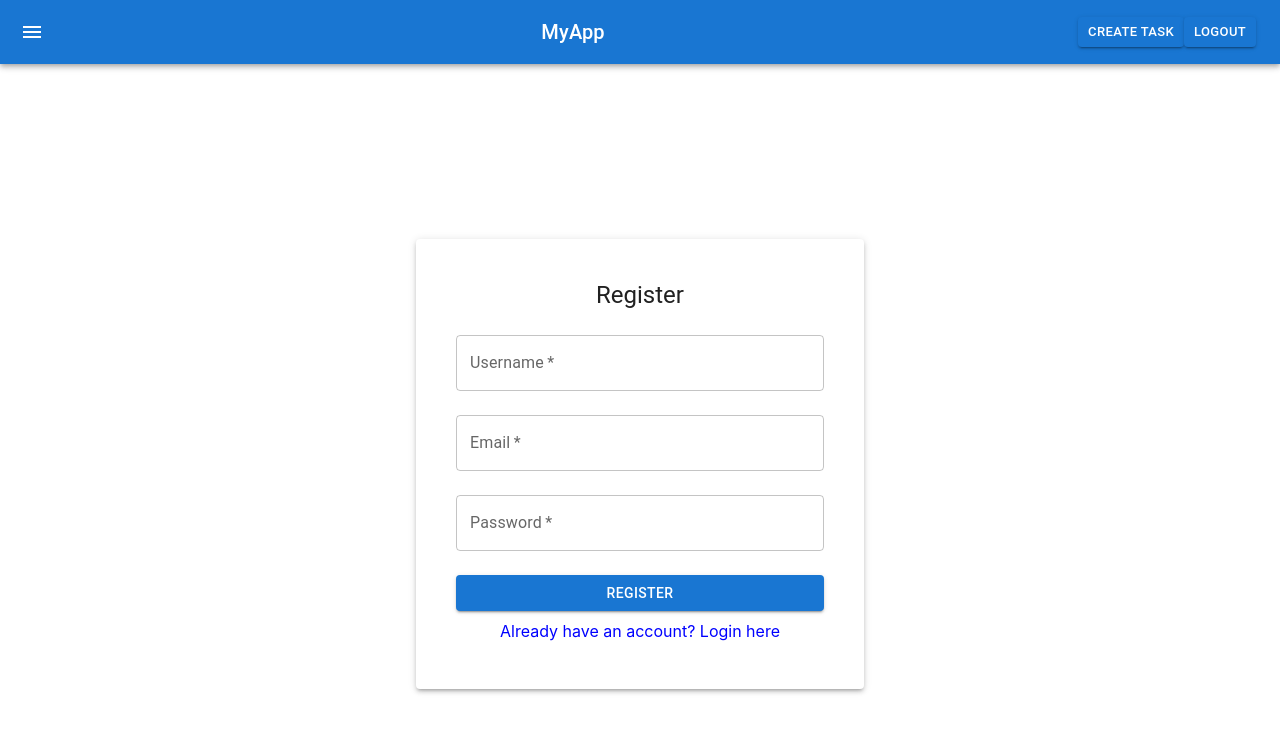
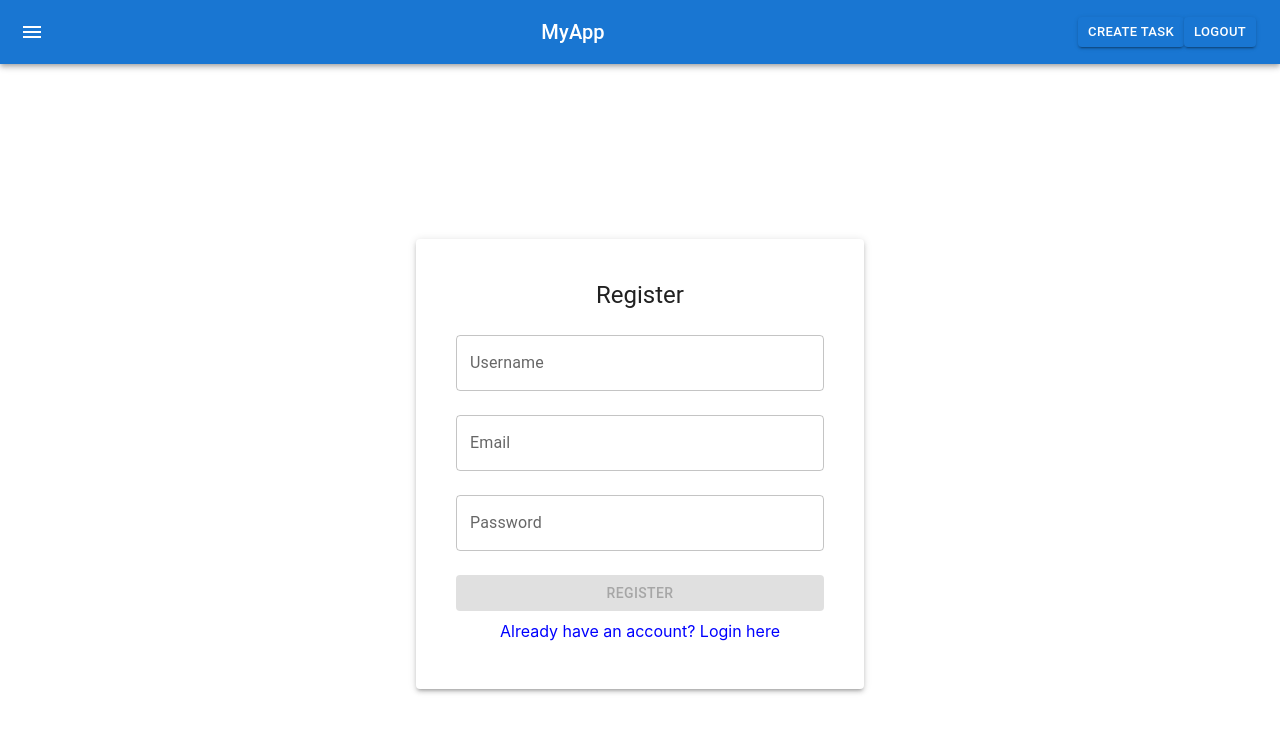
Before and after one commit to rav39439/TodoAssignment, a React (Create React App) app: page /Register in a window 1280 px wide. Shown: the top 732 px of the page. Built offline with nearby package versions, Linux system fonts and the light colour scheme.

Commit message:
updated the form

```diff
--- a/package.json
+++ b/package.json
@@ -18,6 +18,7 @@
     "react": "^18.3.1",
     "react-datepicker": "^8.1.0",
     "react-dom": "^18.3.1",
+    "react-hook-form": "^7.54.2",
     "react-redux": "^9.2.0",
     "react-router-dom": "^7.2.0",
     "react-sample": "file:",
--- a/src/Pages/Login/Login.jsx
+++ b/src/Pages/Login/Login.jsx
@@ -1,40 +1,53 @@
-import React, { useState,useRef } from "react";
+import {React,useState}  from "react";
 import { TextField, Button, Card, CardContent, Typography, Box } from "@mui/material";
 import { Link } from "react-router-dom";
 import { login } from "../../redux/Actioins";
 import { useDispatch } from "react-redux";
 import { useNavigate } from "react-router-dom";
+import { useForm } from "react-hook-form";
 
 const Login = (props) => {
-  const [formData, setFormData] = useState({ email: "", password: "" });
   const dispatch = useDispatch();
-  const [emailError, setEmailError] = useState("");
-  const [isValid, setIsValid] = useState(false);
-  const formRef = useRef(null);
+  const [errormessage, seterrormessage] = useState("");
+  const {
+    register,
+    handleSubmit,
+    formState: { errors, isValid },
 
-  const handleChange = (e) => {
-    const emailPattern = /^[^\s@]+@[^\s@]+\.[^\s@]+$/;
-    if (!emailPattern.test(formData.email) || formData.email=="") {
-      setEmailError("Invalid email format");
-    } else {
-      setEmailError("");
-    }
-    setFormData({ ...formData, [e.target.name]: e.target.value });
-    if (formRef.current) {
-      setIsValid(formRef.current.checkValidity());
-    }
-  };
+  } = useForm({ mode: "onChange" })
+
+  // const handleChange = (e) => {
+  //   const emailPattern = /^[^\s@]+@[^\s@]+\.[^\s@]+$/;
+  //   if (!emailPattern.test(formData.email) || formData.email=="") {
+  //     setEmailError("Invalid email format");
+  //   } else {
+  //     setEmailError("");
+  //   }
+  //   setFormData({ ...formData, [e.target.name]: e.target.value });
+  //   if (formRef.current) {
+  //     setIsValid(formRef.current.checkValidity());
+  //   }
+  // };
   const navigate=useNavigate()
 
-  const handleSubmit = (e) => {
-    e.preventDefault();
+  // const handleSubmit = (e) => {
+  //   e.preventDefault();
 
-    dispatch(login({email:formData.email,password:formData.password},navigate))
+  //   dispatch(login({email:formData.email,password:formData.password},navigate))
+  //   if( props.currentMessage!==null){
+  //     alert(props.currentMessage.data.message)
+  //   }
+
+  //   // Implement authentication logic here
+  // };
+
+  const onSubmit = (data) => {
+
+      dispatch(login({email:data.email,password:data.password},navigate))
     if( props.currentMessage!==null){
-      alert(props.currentMessage.data.message)
+      seterrormessage(props.currentMessage.data.message)
     }
 
-    // Implement authentication logic here
   };
 
   return (
@@ -44,36 +57,49 @@ const Login = (props) => {
           <Typography variant="h5" textAlign="center" gutterBottom>
             Login
           </Typography>
-          <form ref={formRef} onSubmit={handleSubmit}>
+<form onSubmit={handleSubmit(onSubmit)}>
       <TextField
         label="Email"
-              name="email"
         fullWidth
         margin="normal"
-              value={formData.email}
-              onChange={handleChange}
-              required
-              error={!!emailError} // Shows error state
-      helperText={emailError} // Displays error message
+        {...register("email", {
+          required: "Email is required",
+          pattern: {
+            value: /^[a-zA-Z0-9._%+-]+@[a-zA-Z0-9.-]+\.[a-zA-Z]{2,4}$/,
+            message: "Invalid email address",
+          },
+        })}
+        error={!!errors.email}
+        helperText={errors.email?.message}
       />
+
       <TextField
         label="Password"
-              name="password"
         type="password"
         fullWidth
         margin="normal"
-              value={formData.password}
-              onChange={handleChange}
-              required
+        {...register("password", { required: "Password is required" })}
+        error={!!errors.password}
+        helperText={errors.password?.message}
       />
-            <Button type="submit" variant="contained" color="primary" fullWidth sx={{ mt: 2 }}
-              disabled={emailError !== ""} // Disable when there's an error
 
-
+      <Button
+        type="submit"
+        variant="contained"
+        color="primary"
+        fullWidth
+        sx={{ mt: 2 }}
+        disabled={!isValid}
       >
         Login
       </Button>
 
+      {
+        errormessage!==''?<Typography color="error.main" sx={{ mt: 2, textAlign: "center" }}>
+        {errormessage}
+      </Typography>
+        :''
+      }
             <Link to="/Register" style={{ display: "block", textAlign: "center", marginTop: "10px", textDecoration: "none", color: "blue" }}>
    Sign up
 </Link>
--- a/src/Pages/Register/Register.jsx
+++ b/src/Pages/Register/Register.jsx
@@ -2,32 +2,51 @@ import React, { useState } from "react";
 import { TextField, Button, Card, CardContent, Typography, Box } from "@mui/material";
 import { Link } from "react-router-dom";
 import { signup } from "../../redux/Actioins";
+import { useForm } from "react-hook-form";
 import { useDispatch } from "react-redux";
 import { useNavigate } from "react-router-dom";
 
 const Register = () => {
   const [formData, setFormData] = useState({ username: "", email: "", password: "" });
-  const [emailError, setEmailError] = useState("");
+  const [status, setStatus] = useState('');
 
-  const handleChange = (e) => {
-    setFormData({ ...formData, [e.target.name]: e.target.value });
+  const {
+    register,
+    handleSubmit,
+    formState: { errors, isValid },
 
-    const emailPattern = /^[^\s@]+@[^\s@]+\.[^\s@]+$/;
-    if (!emailPattern.test(formData.email) || formData.email=="") {
-      setEmailError("Invalid email format");
-    } else {
-      setEmailError("");
-    }
-  };
+  } = useForm({ mode: "onChange" })
+
   const dispatch = useDispatch();
   const navigate=useNavigate()
 
-  const handleSubmit = (e) => {
-    e.preventDefault();
-    dispatch(signup({username:formData.username,email:formData.email,password:formData.password},navigate))
-    alert("successfully Registered. Please login")
-    // Implement user registration logic here
+  const onSubmit = (data) => {
+    console.log("Form Data:", data);
+     dispatch(signup({username:data.username,email:data.email,password:data.password},navigate))
+     setStatus('successfully Registered')
   };
+  // const [emailError, setEmailError] = useState("");
+
+  // const handleChange = (e) => {
+  //   setFormData({ ...formData, [e.target.name]: e.target.value });
+
+  //   const emailPattern = /^[^\s@]+@[^\s@]+\.[^\s@]+$/;
+  //   if (!emailPattern.test(formData.email) || formData.email=="") {
+  //     setEmailError("Invalid email format");
+  //   } else {
+  //     setEmailError("");
+  //   }
+  // };
+
+
+  // const handleSubmit = (e) => {
+  //   e.preventDefault();
+  //   dispatch(signup({username:formData.username,email:formData.email,password:formData.password},navigate))
+  //   alert("successfully Registered. Please login")
+  //   // Implement user registration logic here
+  // };
+
+
 
   return (
     <Box display="flex" justifyContent="center" alignItems="center" minHeight="100vh">
@@ -36,42 +55,58 @@ const Register = () => {
           <Typography variant="h5" textAlign="center" gutterBottom>
             Register
           </Typography>
-          <form onSubmit={handleSubmit}>
+          <form onSubmit={handleSubmit(onSubmit)}>
       <TextField
         label="Username"
-              name="username"
         fullWidth
         margin="normal"
-              value={formData.username}
-              onChange={handleChange}
-              required
+        {...register("username", { required: "Username is required" })}
+        error={!!errors.username}
+        helperText={errors.username?.message}
       />
+
       <TextField
         label="Email"
-              name="email"
         type="email"
         fullWidth
         margin="normal"
-              value={formData.email}
-              onChange={handleChange}
-              required
-              error={!!emailError} // Shows error state
-      helperText={emailError} // Displays error message
+        {...register("email", {
+          required: "Email is required",
+          pattern: {
+            value: /^[a-zA-Z0-9._%+-]+@[a-zA-Z0-9.-]+\.[a-zA-Z]{2,4}$/,
+            message: "Invalid email address",
+          },
+        })}
+        error={!!errors.email}
+        helperText={errors.email?.message}
       />
+
       <TextField
         label="Password"
-              name="password"
         type="password"
         fullWidth
         margin="normal"
-              value={formData.password}
-              onChange={handleChange}
-              required
+        {...register("password", { required: "Password is required" })}
+        error={!!errors.password}
+        helperText={errors.password?.message}
       />
-            <Button type="submit" variant="contained" color="primary" fullWidth sx={{ mt: 2 }}    disabled={emailError !== ""} // Disable when there's an error
+
+          <Button
+            type="submit"
+            variant="contained"
+            color="primary"
+            fullWidth
+            sx={{ mt: 2 }}
+            disabled={!isValid}
           >
             Register
           </Button>
+          {
+  status!==''?<Typography color="success.main" sx={{ mt: 2, textAlign: "center" }}>
+  {status}
+</Typography>:''
+          }
+
 
             <Link to="/Login" style={{ display: "block", textAlign: "center", marginTop: "10px", textDecoration: "none", color: "blue" }}>
   Already have an account? Login here
```
Also changed, not shown: 1 other file (tests, documents, lock files or other folders). Lines whose indentation alone changed are shown as unchanged.
